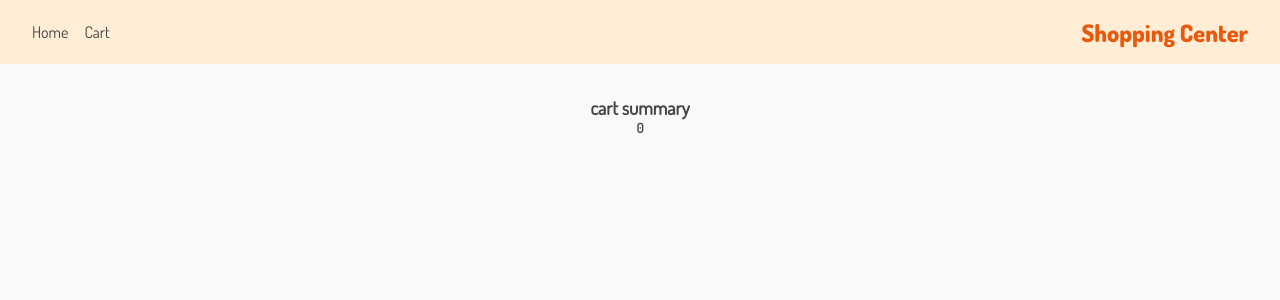
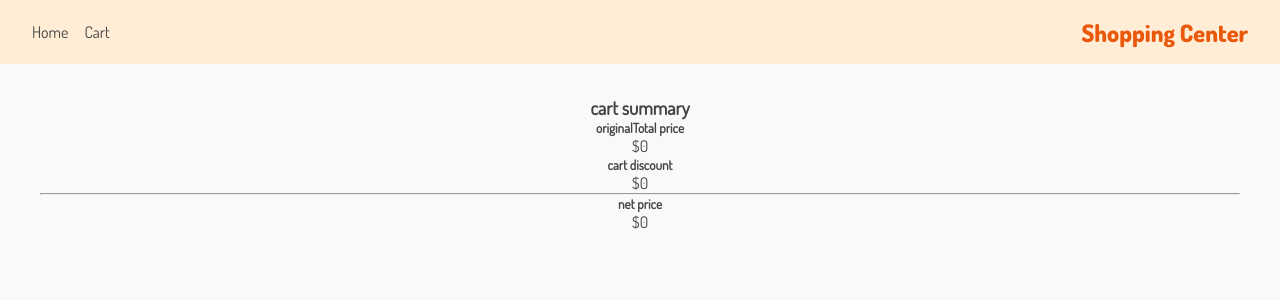
Before and after one commit to setykarimi/Shopping-Website, a React (Create React App) app: page /cart in a window 1280 px wide. Shown: the top 300 px of the page. Built offline with nearby package versions, Linux system fonts and the light colour scheme.

Commit message:
add total price

```diff
--- a/src/pages/CartPage.js
+++ b/src/pages/CartPage.js
@@ -1,8 +1,8 @@
 import { useCart, useCartActions } from "../Providers/CartProvider";
 
 const CartPage = () => {
-    const { cart,total } = useCart()
-    const  dispatch  = useCartActions()
+    const { cart, total } = useCart()
+    const dispatch = useCartActions()
 
     if (!cart) {
         return (
@@ -11,11 +11,11 @@ const CartPage = () => {
     }
 
     const IncrementHandler = (cartItem) => {
-        dispatch({type: "ADD_TO_CART", payload:cartItem})
+        dispatch({ type: "ADD_TO_CART", payload: cartItem })
     }
 
     const DecrementHandler = (cartItem) => {
-        dispatch({type: "REMOVE_PRODUCT", payload:cartItem})
+        dispatch({ type: "REMOVE_PRODUCT", payload: cartItem })
     }
 
     return (
@@ -23,9 +23,9 @@ const CartPage = () => {
             <section>
                 {cart.map(item =>
                     <div key={item.id} className="cartItem">
-                        <img src={item.image} alt={item.name}/>
+                        <img src={item.image} alt={item.name} />
                         <h3>Name: {item.name}</h3>
-                        <h4>Price: {item.price * item.quantity}</h4>
+                        <h4>Price: {item.offPrice * item.quantity}</h4>
                         <div>
                             <button onClick={() => DecrementHandler(item)}>remove</button>
                             <button>{item.quantity}</button>
@@ -33,15 +33,37 @@ const CartPage = () => {
                         </div>
                     </div>
 
-                    )
+                )
                 }
             </section>
-            <section className="cart-summary">
-                <h3>cart summary</h3>
-                <h5>{total}</h5>
-            </section>
+            <CartSummary total={total}
+            cart={cart} />
         </main>
     );
 }
 
 export default CartPage;
+
+const CartSummary = ({ total,cart }) => {
+    const originalTotal = cart.length
+    ? cart.reduce((acc,curr) => acc + curr.quantity * curr.price,0) : 0;
+    return (
+        <section className="cart-summary">
+            <h3>cart summary</h3>
+            <div>
+                <h5>originalTotal price</h5>
+                <p>${originalTotal}</p>
+            </div>
+
+            <div>
+                <h5>cart discount</h5>
+                <p>${originalTotal - total}</p>
+            </div>
+            <hr></hr>
+            <div>
+                <h5>net price</h5>
+                <p>${total}</p>
+            </div>
+        </section>
+    )
+}
```
